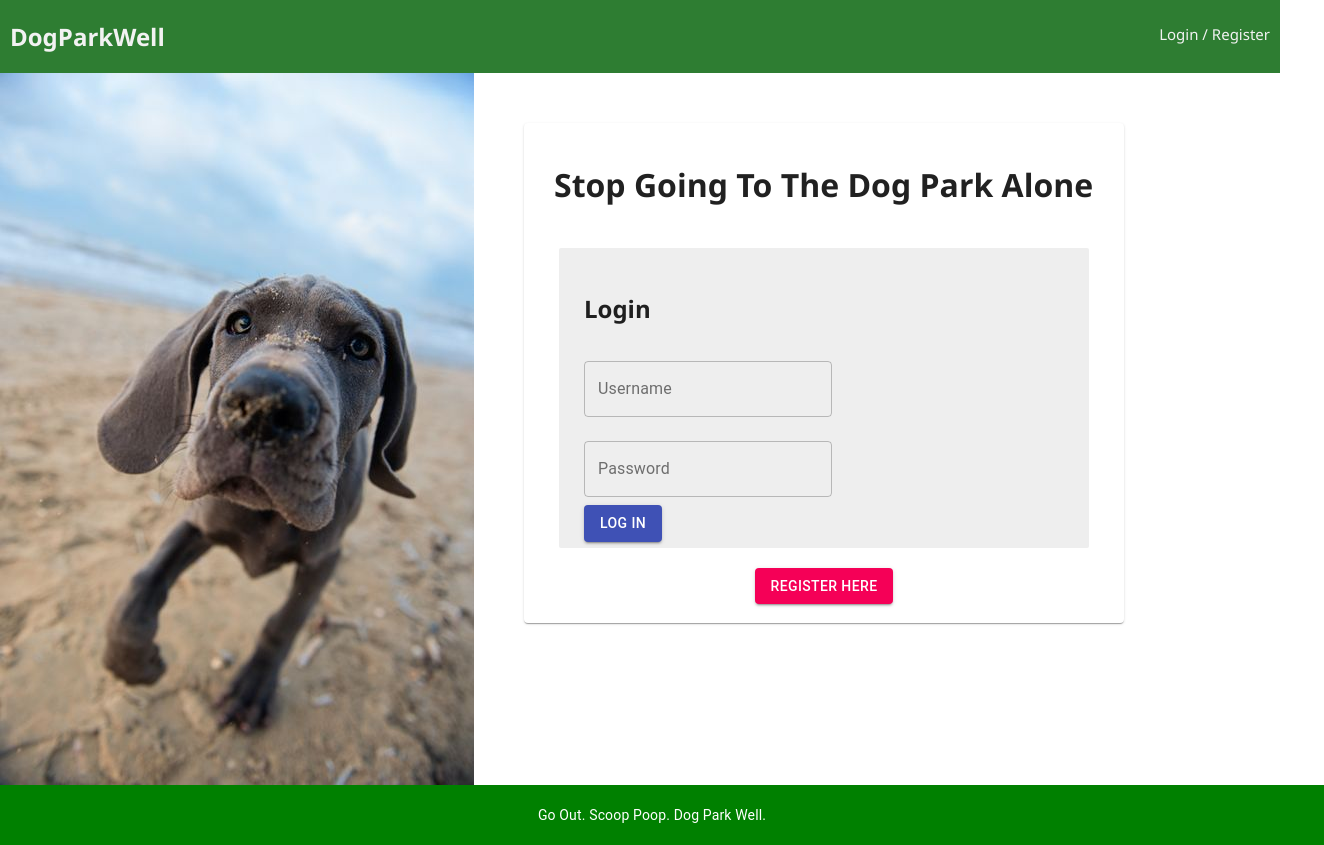
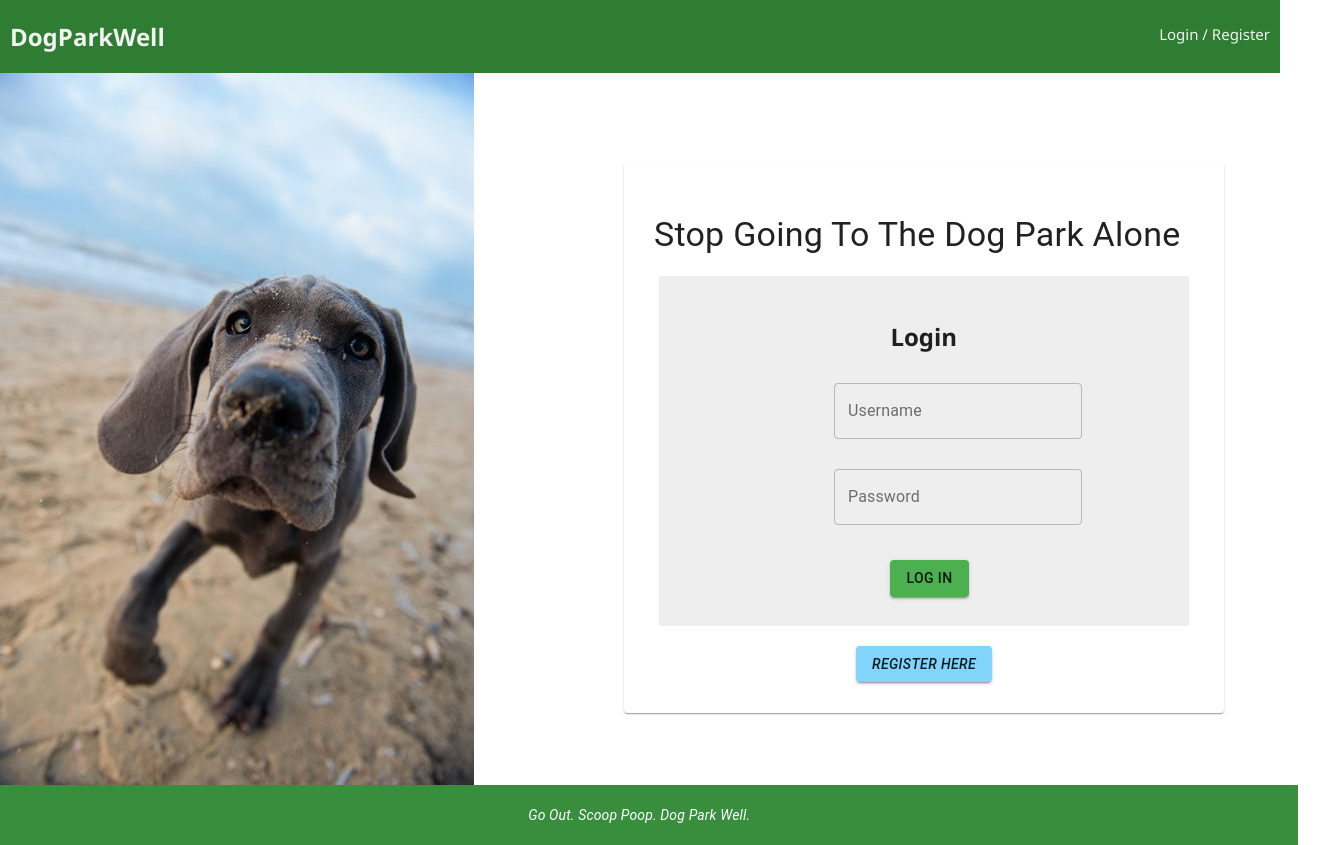
Before and after one commit to mbts8984/DogParkWell_Solo_Project, a React (Create React App) app: page /#/info in a window 1280 px wide. Shown: the whole page, 1324 px wide, since content can reach past the window. Built offline with nearby package versions, Linux system fonts and the light colour scheme; no server answers.

Commit message:
more styling

```diff
--- a/src/components/DogForm/DogForm.jsx
+++ b/src/components/DogForm/DogForm.jsx
@@ -1,7 +1,17 @@
 import React, { Component } from 'react';
 import { connect } from 'react-redux';
 import { Card, Grid, CardActions, Button, Typography, TextField, MenuItem, FormControl, FormLabel, FormGroup } from '@material-ui/core';
-import { withStyles } from '@material-ui/styles';
+import { withStyles, ThemeProvider } from '@material-ui/styles';
+import { createMuiTheme } from '@material-ui/core/styles';
+
+
+const theme = createMuiTheme({
+    palette: {
+        primary: { main: '#388e3c' },
+        secondary: { main: '#81d4fa' }
+    }
+})
+
 
 const styles = {
  root: {
@@ -14,7 +24,8 @@ const styles = {
         width: '100%'
     },
  dogCardGrid: {
-   paddingBottom: '55px'
+   paddingBottom: '55px',
+   marginTop: '30px'
  },
  subHead: {
      marginBottom:'20px'
@@ -33,7 +44,7 @@ const styles = {
      width: '300px'
  },
  addDogBtn: {
-     backgroundColor: 'green',
+
      height: '45px',
      width: '150px',
      marginLeft: '410px',
@@ -97,6 +108,7 @@ class DogForm extends Component {
       return(
     <>
     <img src="./Images/littledane.JPG" alt="great dane puppy standing on log" className={classes.dogPic} />
+    <ThemeProvider theme={theme}>
     <Grid container justify="center" spacing={2} className={classes.root}>
        <Typography className="welcomeHeader" variant="h2" component="h1">Welcome To Dog Park Well</Typography>
     </Grid>
@@ -194,12 +206,13 @@ class DogForm extends Component {
         </div>
         {/* end size input dropdown */}
         <CardActions>
-            <Button className={classes.addDogBtn} type="submit" onClick={this.addDog} value="addDog" variant="contained" color="primary" >Add My Dog</Button>
+            <Button className={classes.addDogBtn} type="submit" onClick={this.addDog} value="addDog" variant="contained" color="secondary" >Add My Dog</Button>
         </CardActions>
        </FormGroup>
        </FormControl>
        </Card>
     </Grid>
+    </ThemeProvider>
     </>
       )
   }
--- a/src/components/Footer/Footer.js
+++ b/src/components/Footer/Footer.js
@@ -1,8 +1,16 @@
 import React, { Component } from 'react';
 //import './Footer.css'
 import {Typography, Grid} from '@material-ui/core';
-import { withStyles } from '@material-ui/core/styles';
+import {withStyles, ThemeProvider} from '@material-ui/styles';
+import {createMuiTheme} from '@material-ui/core/styles';
 
+
+const theme =createMuiTheme({
+  palette: {
+    primary: {main: '#388e3c'},
+    secondary: { main: '#81d4fa'}
+  }
+})
 
 // This is one of our simplest components
 // It doesn't have local state, so it can be a function component.
@@ -12,17 +20,11 @@ import { withStyles } from '@material-ui/core/styles';
 const styles = {
   root: {
     justify: 'center',
-    width: '105%',
-   // paddingTop: '10px',
-    //paddingBottom: '10px',
-   // display: 'flex',
-   // marginTop: '20px',
-    backgroundColor: 'Green',
+    width: '103%',
+    backgroundColor: '#388e3c',
     overflow: 'hidden'
   },
   footer: {
-    backgroundColor: 'Green',
-    //overflow: 'hidden',
     color: 'white',
     alignContents: 'center'
   }
@@ -36,15 +38,13 @@ class Footer extends Component {
         const {classes} = this.props;
 
     return(
-     <Grid container spacing={5} justify="center" className={classes.root}>
-
-        {/* <div className='footerDiv'> */}
+    <ThemeProvider theme={theme}>
+     <Grid container spacing={5} color="primary" justify="center" className={classes.root}>
         <Grid item >
-        <Typography variant="body2" className={classes.footer}> Go Out. Scoop Poop. Dog Park Well.</Typography>
+        <Typography variant="body2" className={classes.footer}><i> Go Out. Scoop Poop. Dog Park Well. </i> </Typography>
         </Grid>
-        {/* </div> */}
-
       </Grid>
+      </ThemeProvider>
     )
   }
 
--- a/src/components/GoToTheParkForm/GoToThePark.jsx
+++ b/src/components/GoToTheParkForm/GoToThePark.jsx
@@ -2,7 +2,15 @@ import React, { Component } from 'react';
 import { connect } from 'react-redux';
 import { Card, MenuItem, Button, Typography, FormControl, FormLabel, TextField, Grid } from '@material-ui/core';
 import "react-datepicker/dist/react-datepicker.css";
-import {withStyles} from '@material-ui/styles';
+import { withStyles, ThemeProvider } from '@material-ui/styles';
+import { createMuiTheme } from '@material-ui/core/styles';
+
+const theme = createMuiTheme({
+  palette: {
+    primary: { main: '#4caf50' },
+    secondary: { main: '#81d4fa' }
+  }
+})
 
 const styles = {
  root: {
@@ -53,7 +61,6 @@ const styles = {
     marginLeft: '150px',
     marginTop: '25px',
     marginBottom: '15px',
-    backgroundColor: 'Green'
   }
 }
 
@@ -115,11 +122,12 @@ render(){
     <Grid className={classes.root}>
      <img src="./Images/tanna.JPG" alt="German Shepherd at park" className={classes.dogPic} />
      <Grid container justify="center" className={classes.heading}>
-          <Typography variant="h3">Ready To Go To The Park?</Typography>
+          <Typography variant="h2">Ready To Go To The Park?</Typography>
           <Typography className={classes.subHead} variant="h6">Let Your DogParkWell Network Know When You're Going & Watch As Your Pups Get Tired Faster!</Typography>
             <div className={classes.breakUpDiv}></div>
     </Grid>
     <Grid container justify="center">
+     <ThemeProvider theme={theme}>
      <Card className={classes.form}>
      <div>
 
@@ -139,7 +147,7 @@ render(){
         label="Dog Park Time"
         //value={this.state.time}
         type="time"
-        defaultValue="12:00"
+        defaultValue="00:15"
         className={classes.playdateInput}
         onChange={this.handleInputChangeFor('time')}
        ></TextField>
@@ -170,15 +178,16 @@ render(){
        </div>
 
 
-        <Button
+      <Button
          variant="contained"
-         color="primary"
+         color="secondary"
          onClick={this.handleClick}
          className={classes.eventButton}
         >Add Your Event & Notify Your Network</Button>
       </FormControl>
      </div>
     </Card>
+    </ThemeProvider>
     </Grid>
     </Grid>
     </>
--- a/src/components/LoginPage/LoginPage.js
+++ b/src/components/LoginPage/LoginPage.js
@@ -1,8 +1,17 @@
 import React, { Component } from 'react';
 import { connect } from 'react-redux';
-import  {Grid, TextField, Card, Button} from '@material-ui/core';
+import  {Grid, TextField, Card, Button, Typography} from '@material-ui/core';
 //import './LoginPage.css';
-import { withStyles } from '@material-ui/core/styles';
+import {withStyles, ThemeProvider} from '@material-ui/styles';
+import {createMuiTheme} from '@material-ui/core/styles';
+
+
+const theme =createMuiTheme({
+  palette: {
+    primary: {main: '#4caf50'},
+    secondary: { main: '#81d4fa'}
+  }
+})
 
 
 const styles = {
@@ -12,11 +21,13 @@ const styles = {
     marginBottom: '20px'
   },
   loginCard: {
-    margin: '50px',
+    //margin: '50px',
     alignContent:'center',
     flexDirection: 'column',
-    height: '500px',
-    width: '600px'
+    height: '550px',
+    width: '600px',
+    marginLeft: '25%',
+    marginTop: '15%'
   },
   imageGridItem: {
     justify: 'left',
@@ -25,15 +36,28 @@ const styles = {
   },
   header: {
     alignContent: 'center',
-    paddingLeft: '30px'
+    paddingLeft: '30px',
+    marginTop: '20px'
   },
   loginForm:{
     backgroundColor:'#eeeeee',
     width: '80%',
-    alignItems: 'center'
+    alignItems: 'center',
+    height: '300px'
+
   },
   inputField:{
-    justify: 'center'
+    marginLeft: '75px',
+    marginTop: '10px',
+    marginBottom: '10px'
+  },
+  subHead: {
+    marginLeft: '43%'
+  },
+  logInBtn: {
+    marginLeft:'43%',
+    marginBottom: '30px',
+    marginTop: '15px'
   }
 }
 
@@ -84,13 +108,14 @@ class LoginPage extends Component {
             {this.props.errors.loginMessage}
           </h2>
         )}
+    <ThemeProvider theme={theme}>
     <Grid>
       <Card className={classes.loginCard}>
        <Grid item className={classes.header}>
-        <h1>Stop Going To The Dog Park Alone</h1>
+        <Typography variant="h4" >Stop Going To The Dog Park Alone</Typography>
        </Grid>
         <form className={classes.loginForm} onSubmit={this.login}>
-          <h2>Login</h2>
+          <h2 className={classes.subHead} >Login</h2>
          <Grid item className={classes.inputField}>
           <div>
              <TextField
@@ -109,7 +134,7 @@ class LoginPage extends Component {
             <TextField
                 id="outlined-name"
                 label="Password"
-                className="inputField"
+                className={classes.inputField}
                 type="password"
                 value={this.state.password}
                 onChange={this.handleInputChangeFor('password')}
@@ -119,21 +144,22 @@ class LoginPage extends Component {
           </div>
           </Grid>
           <div>
-            <Button variant="contained" color="primary" type="submit" value="Log in" name="submit">Log In</Button>
+            <Button variant="contained" color="primary" type="submit" value="Log in" className={classes.logInBtn}>Log In</Button>
           </div>
         </form>
 
         <center>
           <Button
             variant="contained" color="secondary" size="medium"
-            onClick={() => {this.props.dispatch({type: 'SET_TO_REGISTER_MODE'})}}
-          >
-            Register Here
+            onClick={() => {this.props.dispatch({type: 'SET_TO_REGISTER_MODE'})}}>
+           <i> Register Here </i>
           </Button>
         </center>
         </Card>
       </Grid>
+      </ThemeProvider>
       </Grid>
+
         </>
 
 
--- a/src/components/MyProfile/MyProfile.jsx
+++ b/src/components/MyProfile/MyProfile.jsx
@@ -1,12 +1,24 @@
 import React, { Component } from 'react';
 import { connect } from 'react-redux';
-import { Card, Grid, Green, MenuItem, Button, Typography, ListItem, List, ListItemText, FormControl, FormLabel, TextField} from '@material-ui/core';
-import {withStyles} from '@material-ui/styles';
+import { Card, Grid, MenuItem, Button, Typography, ListItem, List, ListItemText, FormControl, TextField} from '@material-ui/core';
+import {withStyles, ThemeProvider} from '@material-ui/styles';
+import {createMuiTheme} from '@material-ui/core/styles';
+
+
+const theme =createMuiTheme({
+  palette: {
+    primary: {main: '#4caf50'},
+    secondary: { main: '#81d4fa'}
+  }
+})
 
 const styles = {
   root: {
     backgroundColor: '#424242',
     paddingBottom:'75px'
+  },
+  inputField: {
+   padding: '10px'
   },
   dogPic: {
     justify: 'center',
@@ -44,7 +56,6 @@ const styles = {
   updateButton: {
     marginLeft: '40%',
     marginBottom: '25px',
-    backgroundColor: '#26c6da'
   },
   updateFormCard: {
     width: '750px',
@@ -60,7 +71,7 @@ const styles = {
   submitButton: {
     marginLeft: '40%',
     marginBottom: '25px',
-    backgroundColor: '#26c6da'
+    marginTop: '25px'
   }
 }
 
@@ -132,7 +143,7 @@ handleInputChangeFor = propertyName => (event) => {
 
 render() {
   const {classes}=this.props;
-  const { spacing } = this.state;
+
 
     // console.log('updated email state: ', this.state.email);
     // console.log('updated phone state: ', this.state.phoneNumber);
@@ -145,6 +156,7 @@ render() {
     displayToShow = (
       <>
         <img src="./Images/dogsRunning.JPG" alt="great dane puppy standing on log" className={classes.dogPic} />
+     <ThemeProvider theme={theme}>
       <Grid container spacing={2} justify="center" className={classes.root}>
         <Typography variant="h3" className={classes.head}>My Profile</Typography>
         <Card className={classes.profileCard}>
@@ -173,16 +185,18 @@ render() {
               ))}
             </List>
               <br />
-            <Button className={classes.updateButton} onClick={this.handleClick} variant="contained" color="primary">Update Info</Button>
+            <Button className={classes.updateButton} onClick={this.handleClick} variant="contained" color="secondary">Update Info</Button>
           </Grid>
         </Card>
       </Grid>
+     </ThemeProvider>
       </>
     )
   } else {
     displayToShow = (
     <>
       <img src="./Images/dogsRunning.JPG" alt="great dane puppy standing on log" className={classes.dogPic} />
+      <ThemeProvider theme={theme}>
       <Grid container spacing={2} justify="center" className={classes.root}>
         <Typography variant="h3" className={classes.head}>My Profile</Typography>
           <Card className={classes.updateFormCard}>
@@ -194,7 +208,7 @@ render() {
               label="Email"
               onChange={this.handleInputChangeFor('email')}
               variant="outlined"
-              fullWidth
+
               //helperText="Your Updated Email Here"
               // margin="normal"
               className={classes.inputField}
@@ -206,8 +220,8 @@ render() {
               type="number"
               onChange={this.handleInputChangeFor('phoneNumber')}
               variant="outlined"
-              fullWidth
-              //helperText="Your Updated Phone Number Here"
+
+              className={classes.inputField}
               margin="normal"
               ></TextField>
             </div>
@@ -215,11 +229,11 @@ render() {
               <TextField select
               label="Preferred Contact Method"
               value={this.state.preferredContactMethod}
-              fullWidth
               variant="outlined"
               margin="normal"
               onChange={this.handleInputChangeFor('preferredContactMethod')}
               helperText="Please Select How You Prefer To Receive Notifications"
+              className={classes.inputField}
               >
                   {this.contactMethods.map(option => (
               <MenuItem key={option.value} value={option.value}>
@@ -227,11 +241,11 @@ render() {
               </MenuItem>))}
               </TextField>
               </div>
-            <Button className={classes.submitButton} variant="contained" color="secondary" onClick={this.handleUpdate}>Save Changes</Button>
+            <Button className={classes.submitButton} variant="contained" color="primary" onClick={this.handleUpdate}>Save Changes</Button>
             </Grid>
           </Card>
-
         </Grid>
+      </ThemeProvider>
       </>
     )
   }
--- a/src/components/SearchLIs/SearchListItems.jsx
+++ b/src/components/SearchLIs/SearchListItems.jsx
@@ -1,7 +1,16 @@
 import React, { Component } from 'react';
 import { connect } from 'react-redux';
-import { Button, Typography, Grid } from '@material-ui/core';
-import { withStyles } from '@material-ui/styles';
+import { Button, Grid } from '@material-ui/core';
+import {withStyles, ThemeProvider} from '@material-ui/styles';
+import {createMuiTheme} from '@material-ui/core/styles';
+
+
+const theme =createMuiTheme({
+  palette: {
+    primary: {main: '#4caf50'},
+    secondary: { main: '#81d4fa'}
+  }
+})
 
 const styles = {
   root: {
@@ -9,6 +18,11 @@ const styles = {
   },
   listStuff: {
       marginLeft:'30px'
+  },
+  addFriendBtn: {
+    width: '150px',
+    height: '50px',
+    marginTop: '15px'
   }
 }
 class SearchListItems extends Component {
@@ -33,6 +47,7 @@ class SearchListItems extends Component {
     return(
       <>
       <Grid container justify="center">
+        <ThemeProvider theme={theme}>
         <div className={classes.root}>
             {this.props.searchReducer.map(person => {
                return(
@@ -44,11 +59,13 @@ class SearchListItems extends Component {
                      <p key={dog.dogName}><b>{dog.dogName}</b> -<i> A {dog.dogColor} {dog.dogBreed}</i></p>
                     )})
                 }
-
-                <Button onClick={() => this.handleClick(person.id)} variant="contained" color="primary">Add Friend</Button>
+              <Grid container justify="center">
+                <Button onClick={() => this.handleClick(person.id)} variant="contained" className={classes.addFriendBtn} color="primary">Add Friend</Button>
+              </Grid>
                 </div>
             )})}
         </div>
+        </ThemeProvider>
        </Grid>
       </>
 
--- a/src/components/SearchNetwork/SearchNetwork.jsx
+++ b/src/components/SearchNetwork/SearchNetwork.jsx
@@ -1,8 +1,17 @@
 import React, { Component } from 'react';
 import { connect } from 'react-redux';
-import { Green, Card, Button, Typography, TextField, FormControl, ListItem, List, ListItemText, Divider, FormLabel, Grid } from '@material-ui/core';
-import { withStyles } from '@material-ui/styles';
+import { Card, Button, Typography, TextField, FormControl, ListItem, List, ListItemText, FormLabel, Grid } from '@material-ui/core';
 import SearchListItems from '../SearchLIs/SearchListItems.jsx';
+import {withStyles, ThemeProvider} from '@material-ui/styles';
+import {createMuiTheme} from '@material-ui/core/styles';
+
+
+const theme =createMuiTheme({
+  palette: {
+    primary: {main: '#4caf50'},
+    secondary: { main: '#81d4fa'}
+  }
+})
 
 const styles = {
     searchForm: {
@@ -27,9 +36,10 @@ const styles = {
     searchNetworkBtn: {
      width: '150px',
      height: '50px',
-     backgroundColor: 'Green',
-    // marginLeft: '105%',
-     marginTop: '15px'
+     marginTop: '15px',
+     backgroundColor: '#81d4fa',
+     color: 'black',
+     marginLeft: '35%'
     },
     searchResultCard: {
      width: '1200px',
@@ -71,7 +81,7 @@ class SearchNetwork extends Component {
         }
         })
         this.setState({
-            results: !this.state.results
+            results: true
         })
     }
 
@@ -84,6 +94,7 @@ render() {
   if(this.state.results){
     displayToShow = (
     <>
+
     <Grid container size={4}justify="center" className={classes.searchGrid}>
      <Card className={classes.searchForm}>
       <FormControl className="networkSearchForm">
@@ -101,8 +112,9 @@ render() {
          ></TextField>
          </div>
 
-
-        <Button className={classes.searchNetworkBtn} type="submit" onClick={this.searchNetwork} variant="contained" color="secondary">Search</Button>
+      <ThemeProvider theme={theme}>
+        <Button className={classes.searchNetworkBtn} color="secondary" type="submit" onClick={this.searchNetwork} variant="contained">Search</Button>
+       </ThemeProvider>
       </Grid>
       </FormControl>
      </Card>
--- a/src/components/UserPage/UserPage.js
+++ b/src/components/UserPage/UserPage.js
@@ -2,9 +2,18 @@ import React, { Component } from 'react';
 import { connect } from 'react-redux';
 import LogOutButton from '../LogOutButton/LogOutButton';
 import './UserPage.css';
-import { List, Card, ListItem, ListItemText, Typography, Grid, ListItemSecondaryAction} from '@material-ui/core';
+import { Button, List, Card, ListItem, ListItemText, Typography, Grid, ListItemSecondaryAction} from '@material-ui/core';
 import DeleteIcon from '@material-ui/icons/Delete';
-import {withStyles} from '@material-ui/styles';
+import {withStyles, ThemeProvider} from '@material-ui/styles';
+import {createMuiTheme} from '@material-ui/core/styles';
+
+
+const theme =createMuiTheme({
+  palette: {
+    primary: {main: '#4caf50'},
+    secondary: { main: '#81d4fa'}
+  }
+})
 
 // this could also be written with destructuring parameters as:
 // const UserPage = ({ user }) => (
@@ -79,6 +88,9 @@ render() {
         </ListItem>
       </List>
      </div>
+     <ThemeProvider theme={theme}>
+     <Button variant="contained" color="primary">COLOR SHIT</Button>
+     </ThemeProvider>
      </Grid>
     </Card>
 
```
Also changed, not shown: src/components/MyNetwork/MyNetwork.jsx (+8 -2 lines).
